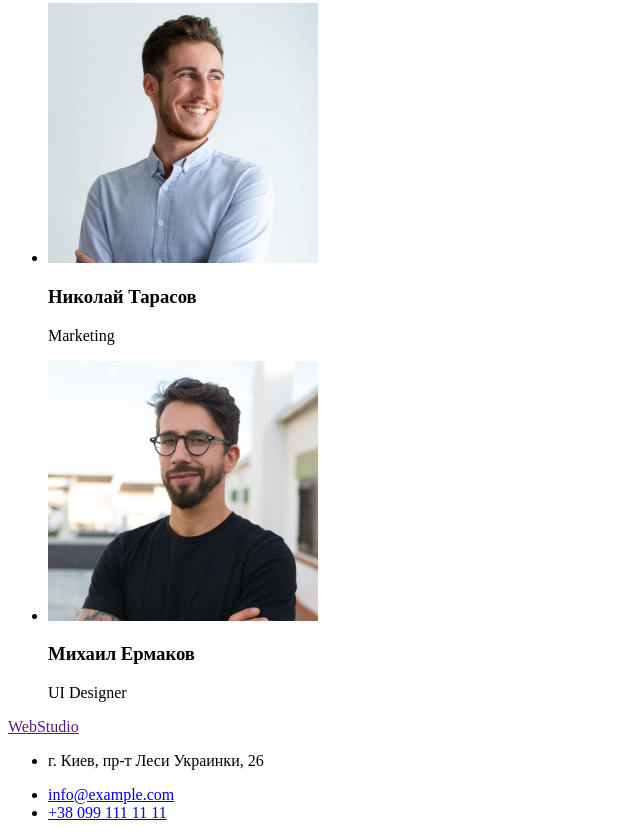
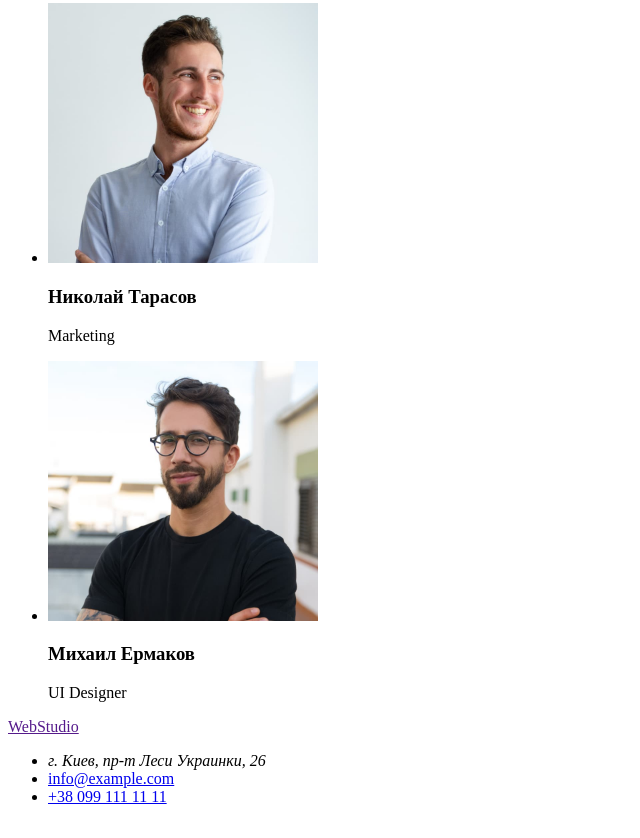
Before and after one commit to Oleksandr-Lytvyn/goit-markup-hw-01, a plain HTML site: page index.html in a window 1280 px wide. Shown: the part 2285-3123 px from the top of the page, without its empty margins (0-640 px from the left). Drawn offline with Linux system fonts and the light colour scheme.

Commit message:
Update index.html

```diff
--- a/index.html
+++ b/index.html
@@ -90,7 +90,6 @@
         </ul>
       </section>
       <!-- Наша команда -->
-
       <section>
         <h2>Наша команда</h2>
         <ul>
@@ -128,7 +127,7 @@
     <footer>
       <a href=""> WebStudio </a>
       <ul>
-        <li><p>г. Киев, пр-т Леси Украинки, 26</p></li>
+        <li><address>г. Киев, пр-т Леси Украинки, 26</address></li>
         <li><a href="mailto:info@example.com">info@example.com</a></li>
         <li><a href="phone:+380991111111">+38 099 111 11 11</a></li>
       </ul>
```
